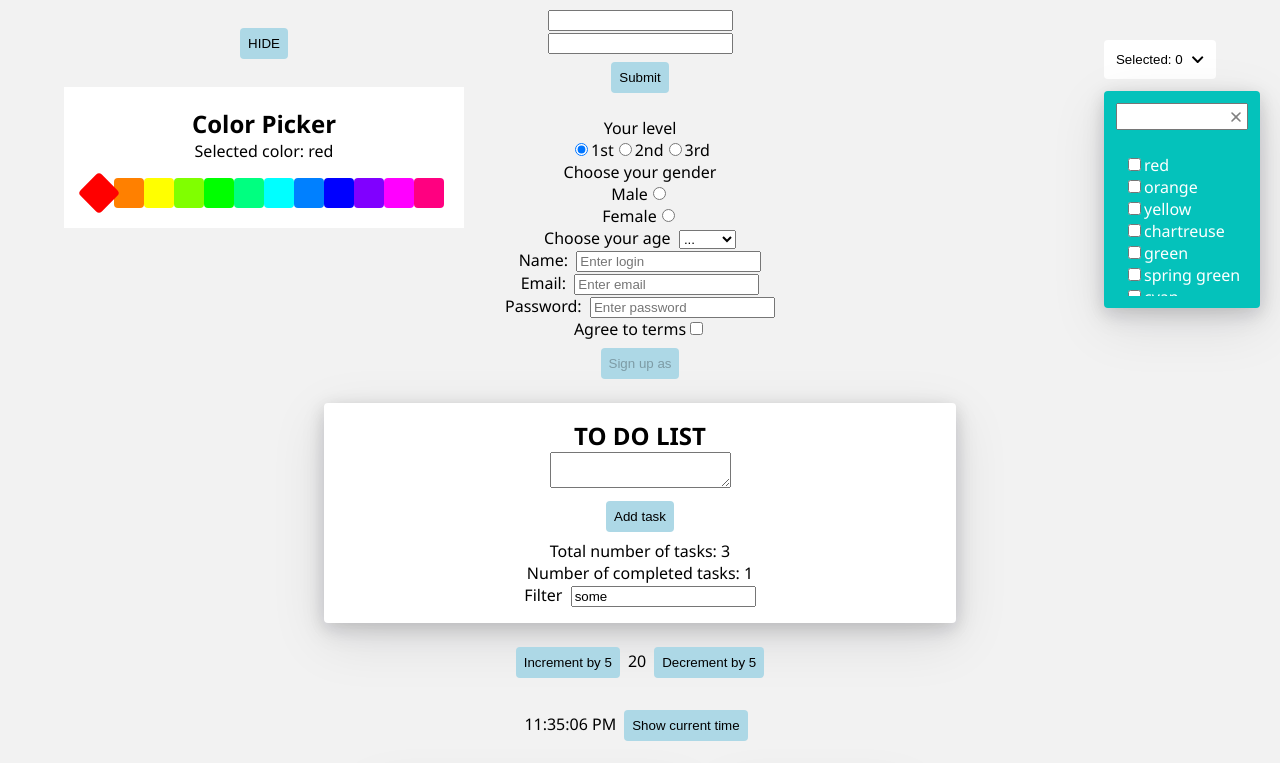
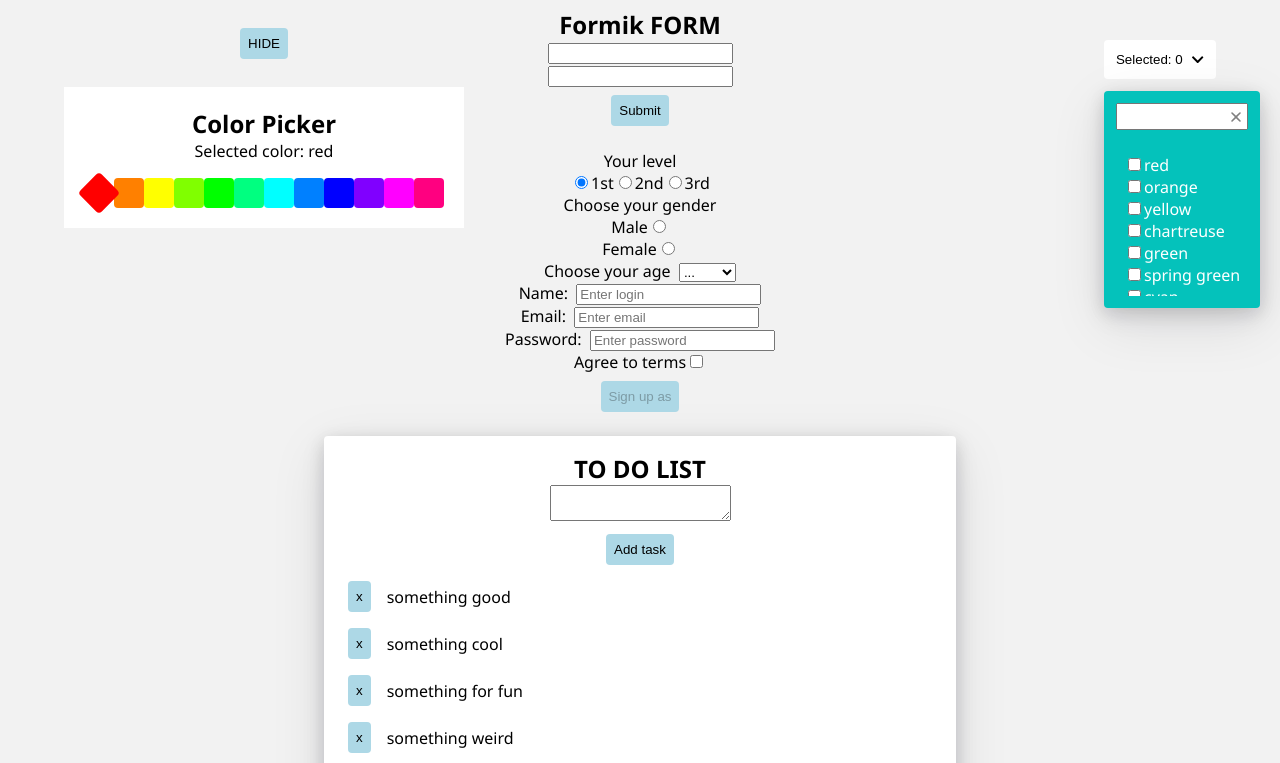
Before and after one commit to Sunwart/goit-react-hw-01-components, a React (Create React App) app: page / in a window 1280 px wide. Shown: the top 763 px of the page. Built offline with nearby package versions, Linux system fonts and the light colour scheme.

Commit message:
ToDo List with local storage

```diff
--- a/src/components/FormikFrom/FormikForm.js
+++ b/src/components/FormikFrom/FormikForm.js
@@ -11,6 +11,8 @@ const validationSchema = Yup.object({
 
 const FormikForm = ({ onSubmit }) => {
   return (
+    <>
+      <h2>Formik FORM</h2>
       <Formik
         initialValues={{ email: '', password: '' }}
         validationSchema={validationSchema}
@@ -29,6 +31,7 @@ const FormikForm = ({ onSubmit }) => {
           <button type="submit">Submit</button>
         </Form>
       </Formik>
+    </>
   );
 };
 
--- a/src/components/ToDoList/ToDoListSection.js
+++ b/src/components/ToDoList/ToDoListSection.js
@@ -7,16 +7,8 @@ import FilterTasks from './FilterTasks';
 
 class ToDoListSection extends Component {
   state = {
-    filter: 'some',
-    todos: [
-      { id: 'id-1', text: 'ToDo 1 ToDo 1 ToDo 1 ToDo 1 ToDo 1', completed: false },
-      {
-        id: 'id-2',
-        text: 'ToDo 2 ToDo 2 ToDo 2 ToDo 2 ToDo 2 ToDo 2 ToDo 2 ToDo 2 ToDo 2 ToDo 2 ToDo 2 ToDo 2 ',
-        completed: false,
-      },
-      { id: 'id-3', text: 'ToDo 3 ToDo 3 ToDo 3 ToDo 3 ', completed: true },
-    ],
+    filter: '',
+    todos: [],
   };
 
   deleteTodo = todoId => {
@@ -35,9 +27,10 @@ class ToDoListSection extends Component {
   };
 
   addTodo = text => {
-    console.log(text);
-    const todo = { id: shortid.generate(), text, completed: false };
-    this.setState(({ todos }) => ({ todos: [todo, ...todos] }));
+    if (text.trim() !== '') {
+      const todo = { id: shortid.generate(), text, completed: false };
+      this.setState(({ todos }) => ({ todos: [todo, ...todos] }));
+    }
   };
 
   changeFilter = e => {
@@ -54,6 +47,30 @@ class ToDoListSection extends Component {
     const { todos } = this.state;
     return todos.reduce((total, todo) => (todo.completed ? total + 1 : total), 0);
   };
+
+  componentDidUpdate(prevState) {
+    console.log('Component upd');
+    if (this.state.todos !== prevState.todos) {
+      console.log('Tasks updated');
+      localStorage.setItem('todos', JSON.stringify(this.state.todos));
+    }
+  }
+
+  componentDidMount() {
+    const todos = JSON.parse(localStorage.getItem('todos'));
+    if (todos) {
+      this.setState({ todos: todos });
+    } else {
+      this.setState({
+        todos: [
+          { id: 'id1', text: 'something good' },
+          { id: 'id2', text: 'something cool' },
+          { id: 'id3', text: 'something for fun' },
+          { id: 'id4', text: 'something weird' },
+        ],
+      });
+    }
+  }
 
   render() {
     const { todos, filter } = this.state;
```
Lines whose indentation alone changed are shown as unchanged.
